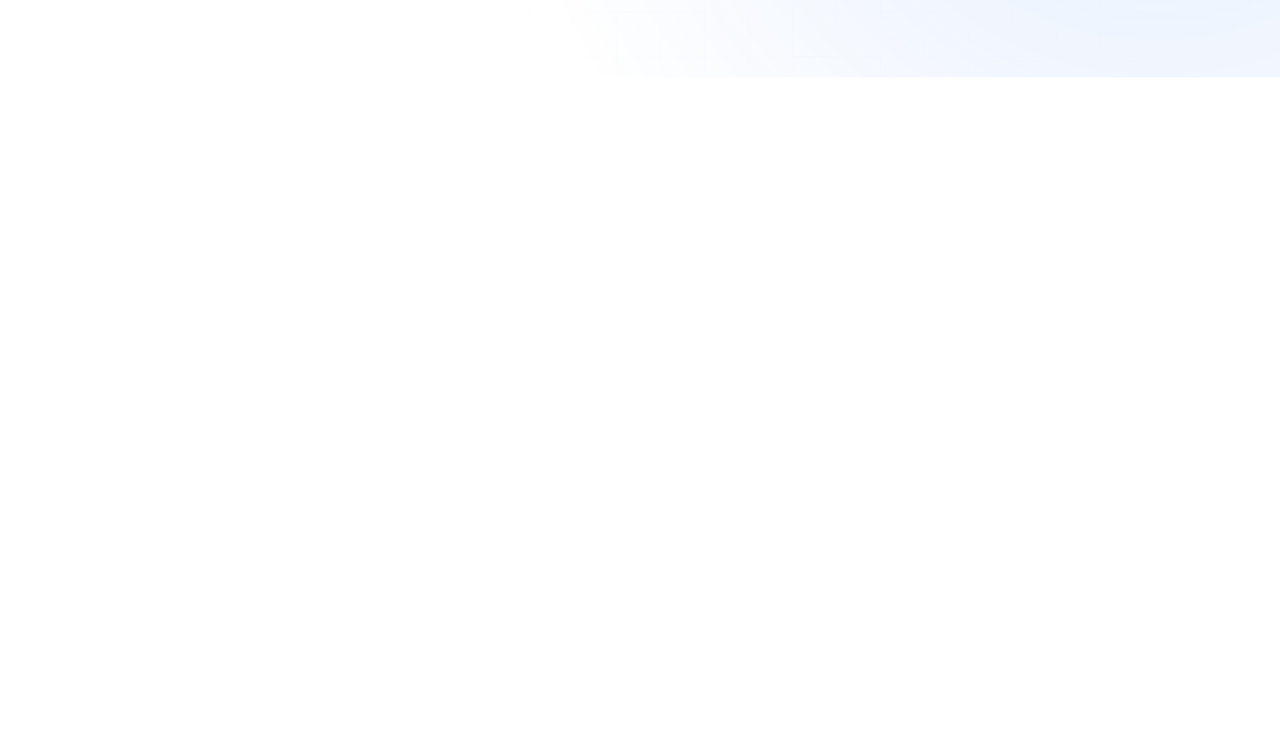
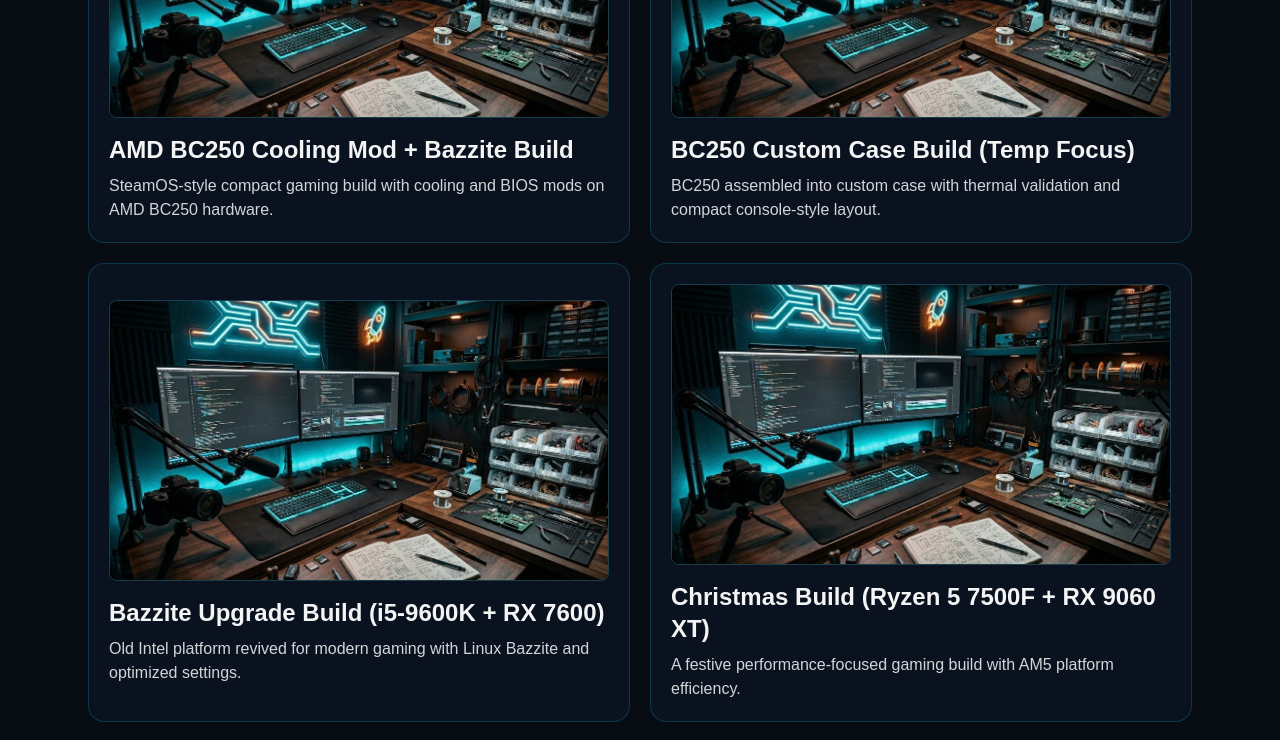
Before and after one commit to DigitalRonin73/Tired-Dad-Tech, a Next.js app: page /pc-builds in a window 1280 px wide. Shown: the part 880-1620 px from the top of the page. Before the commit the page ends 800 px from the top, so only its background shows below. Built offline with nearby package versions, Linux system fonts and the light colour scheme.

Commit message:
feat: auto-expand PC Builds from YouTube videos with parsed specs

```diff
--- a/src/content/pc-builds.ts
+++ b/src/content/pc-builds.ts
@@ -16,7 +16,9 @@ export type PcBuild = {
   };
 };
 
-// Template-friendly data source. Add new builds here one-by-one.
+const placeholderImage = "/images/card-computer-builds.jpg";
+
+// Template-friendly data source. Auto-imported from channel descriptions where possible.
 export const pcBuilds: PcBuild[] = [
   {
     slug: "war-room-main-rig",
@@ -63,7 +65,197 @@ export const pcBuilds: PcBuild[] = [
       case: "Lian Li O11D Mini V2 Flow",
       cooler: "NZXT Kraken AIO liquid cooler",
       details:
-        "Built for a long-time subscriber with a focus on real-world gaming performance, thermals, and longevity. Balanced part selection for 1440p/4K gaming, high refresh esports titles, and clean airflow. Storage: 2TB NVMe M.2 SSD. Fans: Lian Li wireless RGB fans.",
+        "Built for a long-time subscriber with a focus on real-world gaming performance, thermals, and longevity. Storage: 2TB NVMe M.2 SSD. Fans: Lian Li wireless RGB fans.",
+    },
+  },
+  {
+    slug: "bc250-cooling-mod-bazzite",
+    title: "AMD BC250 Cooling Mod + Bazzite Build",
+    summary:
+      "SteamOS-style compact gaming build with cooling and BIOS mods on AMD BC250 hardware.",
+    videoUrl: "https://www.youtube.com/watch?v=08ZUIO7Bz5U",
+    imageUrls: [placeholderImage],
+    specs: {
+      motherboard: "AMD BC250 board",
+      processor: "AMD BC250 APU",
+      ram: "TBD",
+      gpu: "Integrated (BC250 platform)",
+      psu: "Apevia 400W (modded, Noctua fan swap)",
+      case: "Custom 3D printed case (NextGen3D)",
+      cooler: "Noctua cooling mod",
+      details:
+        "BIOS flash + Bazzite install with Steam Big Picture workflow. Pairs with GameSir controllers for couch gaming.",
+    },
+  },
+  {
+    slug: "bc250-custom-case-temps",
+    title: "BC250 Custom Case Build (Temp Focus)",
+    summary:
+      "BC250 assembled into custom case with thermal validation and compact console-style layout.",
+    videoUrl: "https://www.youtube.com/watch?v=d7Hwqxn9yg8",
+    imageUrls: [placeholderImage],
+    specs: {
+      motherboard: "AMD BC250 board",
+      processor: "AMD BC250 APU",
+      ram: "TBD",
+      gpu: "Integrated (BC250 platform)",
+      psu: "Apevia 400W (modded)",
+      case: "Custom 3D printed shell",
+      cooler: "Noctua-based cooling setup",
+      details:
+        "Focuses on assembly process, thermal behavior, and practical couch-gaming ergonomics.",
+    },
+  },
+  {
+    slug: "i5-9600k-rx7600-bazzite",
+    title: "Bazzite Upgrade Build (i5-9600K + RX 7600)",
+    summary:
+      "Old Intel platform revived for modern gaming with Linux Bazzite and optimized settings.",
+    videoUrl: "https://www.youtube.com/watch?v=J0CH_QQPbKo",
+    imageUrls: [placeholderImage],
+    specs: {
+      motherboard: "Z370 motherboard",
+      processor: "Intel i5-9600K",
+      ram: "TBD",
+      gpu: "Radeon RX 7600",
+      psu: "TBD",
+      case: "Montech case (mixed fans)",
+      cooler: "TBD",
+      details:
+        "Real-world Bazzite testing focused on practical frame pacing and settings balance, not just synthetic benchmark runs.",
+    },
+  },
+  {
+    slug: "christmas-build-7500f-9060xt",
+    title: "Christmas Build (Ryzen 5 7500F + RX 9060 XT)",
+    summary:
+      "A festive performance-focused gaming build with AM5 platform efficiency.",
+    videoUrl: "https://www.youtube.com/watch?v=j88aHoyi63s",
+    imageUrls: [placeholderImage],
+    specs: {
+      motherboard: "TBD",
+      processor: "Ryzen 5 7500F",
+      ram: "TBD",
+      gpu: "ASUS RX 9060 XT",
+      psu: "TBD",
+      case: "PC Coolers case",
+      cooler: "TBD",
+      details:
+        "Family-focused holiday build with balanced performance and clean presentation.",
+    },
+  },
+  {
+    slug: "steam-machine-2025-5600x-6600",
+    title: "Steam Machine 2025 (5600X + RX 6600)",
+    summary:
+      "SteamOS-like living room machine running Bazzite with controller-first UX.",
+    videoUrl: "https://www.youtube.com/watch?v=57ZpE0kT9MA",
+    imageUrls: [placeholderImage],
+    specs: {
+      motherboard: "TBD",
+      processor: "Ryzen 5 5600X",
+      ram: "TBD",
+      gpu: "Radeon RX 6600",
+      psu: "TBD",
+      case: "SFF / Steam-machine style enclosure",
+      cooler: "TBD",
+      details:
+        "Configured for couch play with Bazzite Deck image and clean controller navigation.",
+    },
+  },
+  {
+    slug: "budget-500-z390-rx7600",
+    title: "$500 Budget Gaming PC (Z390 + RX 7600)",
+    summary:
+      "Sub-$500 value build aimed at strong 1080p performance and upgrade flexibility.",
+    videoUrl: "https://www.youtube.com/watch?v=ypttXhxb4RU",
+    imageUrls: [placeholderImage],
+    specs: {
+      motherboard: "Gigabyte Z390 ATX",
+      processor: "Intel CPU (exact model TBD)",
+      ram: "TBD",
+      gpu: "ASUS RX 7600",
+      psu: "Thermalright 750W 80+ Gold",
+      case: "MSI MAG Forge 130A",
+      cooler: "TBD",
+      details:
+        "1TB NVMe M.2 SSD included. Tuned for smooth high-setting 1080p gameplay on a strict budget.",
+    },
+  },
+  {
+    slug: "ch160-mini-itx-build",
+    title: "DeepCool CH160 Mini-ITX Build",
+    summary:
+      "Compact mITX build focused on airflow challenges and real-world small-form-factor compromises.",
+    videoUrl: "https://www.youtube.com/watch?v=FQNJZFXnXYI",
+    imageUrls: [placeholderImage],
+    specs: {
+      motherboard: "mITX board (TBD)",
+      processor: "Ryzen 5 7500F",
+      ram: "TBD",
+      gpu: "RX 9060 XT 16GB",
+      psu: "Thermalright 750W",
+      case: "DeepCool CH160",
+      cooler: "TBD",
+      details:
+        "Covers cable constraints, thermal tradeoffs, and compact-build assembly pitfalls.",
+    },
+  },
+  {
+    slug: "am5-build-with-my-son",
+    title: "Budget AM5 Build with My Son",
+    summary:
+      "Father-son AM5 build targeting practical 1440p performance without overspending.",
+    videoUrl: "https://www.youtube.com/watch?v=_6sgajp1-Sw",
+    imageUrls: [placeholderImage],
+    specs: {
+      motherboard: "MSI B650M (mATX AM5)",
+      processor: "Ryzen 5 7500F",
+      ram: "TBD",
+      gpu: "RX 6800 16GB",
+      psu: "Corsair RM850x",
+      case: "DarkFlash fishtank-style mATX",
+      cooler: "TBD",
+      details:
+        "Family build story with practical component choices and value-focused tuning.",
+    },
+  },
+  {
+    slug: "under-budget-5700x-2080super",
+    title: "Under-Budget Build (5700X + RTX 2080 Super)",
+    summary:
+      "Value-focused gaming rig using a liquid-cooled 2080 Super for strong 1440p results.",
+    videoUrl: "https://www.youtube.com/watch?v=X_PzKSQP4m0",
+    imageUrls: [placeholderImage],
+    specs: {
+      motherboard: "TBD",
+      processor: "AMD Ryzen 7 5700X",
+      ram: "16GB DDR4",
+      gpu: "MSI RTX 2080 Super (liquid-cooled)",
+      psu: "EVGA 850W 80+ Gold",
+      case: "Jonsbo D32 Pro",
+      cooler: "Liquid-cooled GPU loop + system cooling",
+      details:
+        "2TB Samsung Pro M.2 SSD build with strong value-to-performance ratio in 2025 hardware market.",
+    },
+  },
+  {
+    slug: "facebook-200pc-2700x-3060",
+    title: "$200 Facebook PC Refresh (2700X + RTX 3060)",
+    summary:
+      "Marketplace rescue build turned into a usable gaming platform with targeted upgrades.",
+    videoUrl: "https://www.youtube.com/watch?v=Z_ecfRa0y40",
+    imageUrls: [placeholderImage],
+    specs: {
+      motherboard: "TBD",
+      processor: "Ryzen 7 2700X",
+      ram: "TBD",
+      gpu: "RTX 3060 12GB",
+      psu: "750W PSU",
+      case: "TBD",
+      cooler: "TBD",
+      details:
+        "500GB M.2 SSD base build; focuses on what to keep, what to replace, and where value can still be found.",
     },
   },
 ];
```
